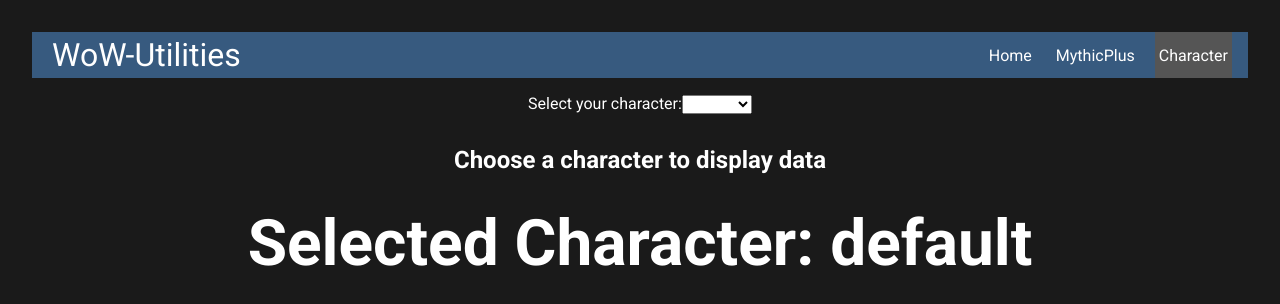
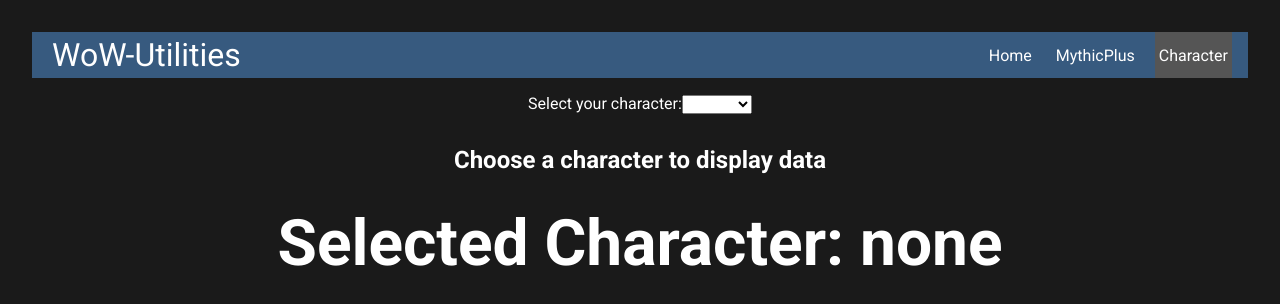
Before and after one commit to Nikolascerbakov/WoW-Utilities, a React (Vite) app: page /CharacterPage in a window 1280 px wide. Shown: the top 304 px of the page. Built offline with nearby package versions, Linux system fonts and the light colour scheme.

Commit message:
show none on select

```diff
--- a/src/pages/CharacterPage.jsx
+++ b/src/pages/CharacterPage.jsx
@@ -7,7 +7,7 @@ import { useState } from "react";
 
 function CharacterPage(){
 
-    const [selectedCharacter, setSelectedCharacter] = useState('default');
+    const [selectedCharacter, setSelectedCharacter] = useState('none');
 
     const selectedClassData = classesList.find(
         (characterClass) => characterClass.class === selectedCharacter
```
